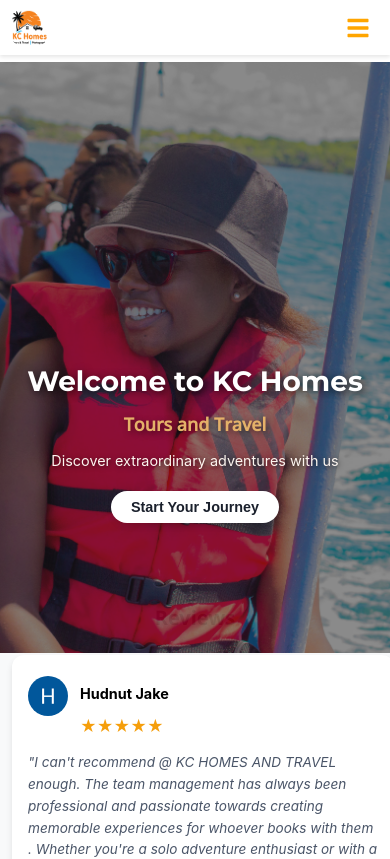
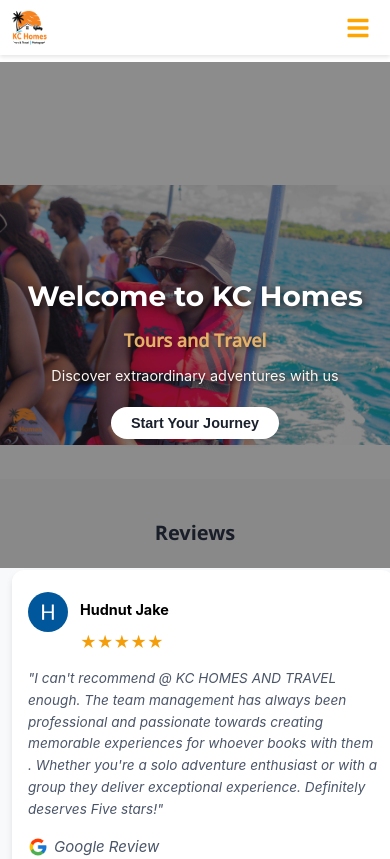
Before and after one commit to jill-7/kc-homes, a React (Create React App) app: page / in a window 390 px wide. Shown: the top 859 px of the page. Built offline with nearby package versions, Linux system fonts and the light colour scheme.

Commit message:
media query

```diff
--- a/src/Home.css
+++ b/src/Home.css
@@ -411,13 +411,13 @@
 /* Small Mobile (up to 480px) */
 @media (max-width: 480px) {
   .slideshow-container {
-    height: 70vh;
+    height: 60vh;
     margin-top: 80px;
   }
   .slideshow-image {
     height: 100%;
     width: 100%;
-    object-fit: cover;
+    object-fit: contain;
     object-position: center;
   }
 
```
